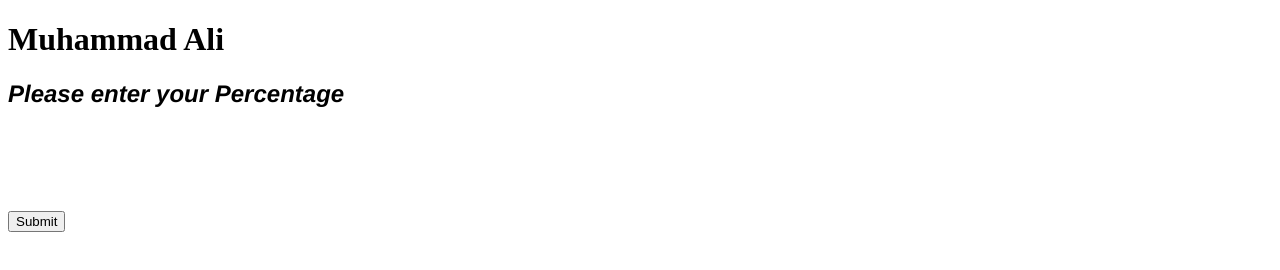
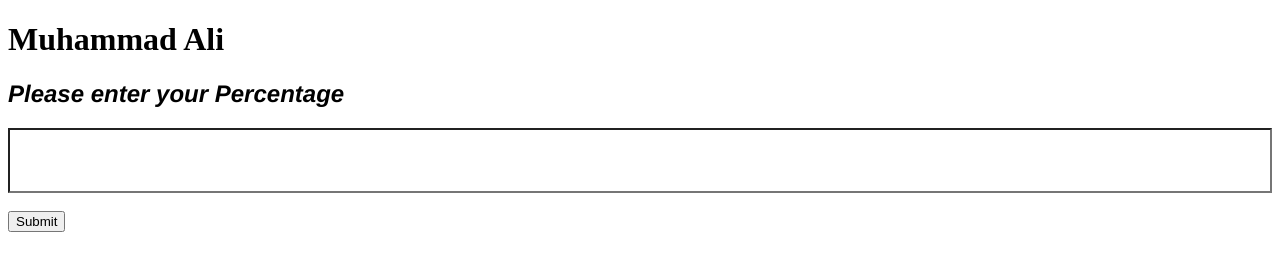
Before and after one commit to MuhammadAli120/If-Else-, a plain HTML site: page index.html in a window 1280 px wide. Drawn offline with Linux system fonts and the light colour scheme.

Commit message:
Update style.css

```diff
--- a/style.css
+++ b/style.css
@@ -13,7 +13,7 @@ h2 {
 
  input {
 
-  border: 0;
+  border: 13;
   box-shadow: none;
   background-color: rgba(255, 255, 255, 0);
   top: 0;
@@ -24,7 +24,7 @@ h2 {
   z-index: 3;
   display: block;
   color: #1a6fc4;
-  font-size: 17px;
+  font-size: 66px;
   font-family: "Oxygen", sans-serif;
   transition: top 0.1s ease-in-out;
 }
```
